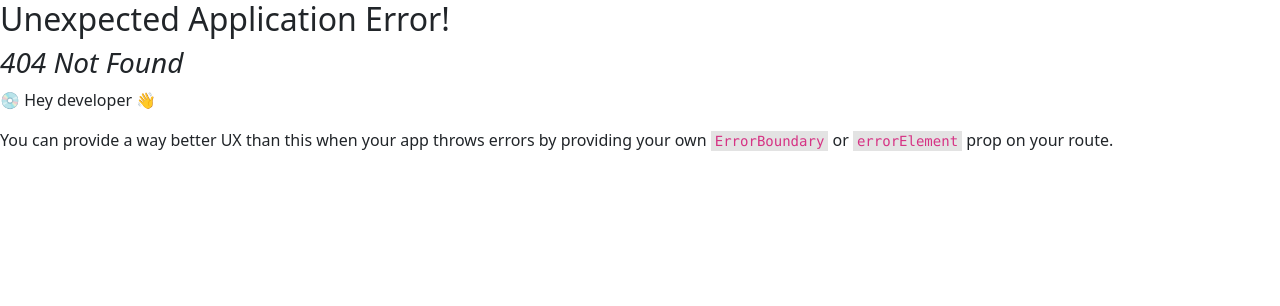
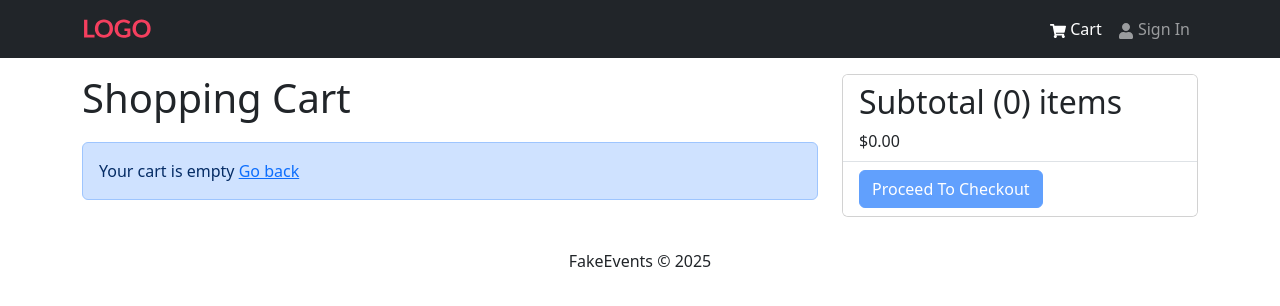
Before and after one commit to almalcaal/event-management-and-ticket-booking-system, a React (Vite) app in the folder frontend/: page /cart in a window 1280 px wide. Before the commit this address had no page. Shown: the top 306 px of the page. Built offline with nearby package versions, Linux system fonts and the light colour scheme.

Commit message:
frontend - cart screen

```diff
--- a/frontend/src/main.jsx
+++ b/frontend/src/main.jsx
@@ -14,12 +14,14 @@
 import "bootstrap/dist/css/bootstrap.min.css";
 import HomeScreen from "./screens/Home.screen.jsx";
 import ActivityScreen from "./screens/Activity.screen.jsx";
+import CartScreen from "./screens/Cart.screen.jsx";
 
 const router = createBrowserRouter(
   createRoutesFromElements(
     <Route path="/" element={<App />}>
       <Route index={true} path="/" element={<HomeScreen />} />
       <Route path="/activities/:id" element={<ActivityScreen />} />
+      <Route path="/cart" element={<CartScreen />} />
     </Route>
   )
 );
--- /dev/null
+++ b/frontend/src/screens/Cart.screen.jsx
@@ -0,0 +1,105 @@
+import { Link, useNavigate } from "react-router-dom";
+import { useDispatch, useSelector } from "react-redux";
+import {
+  Row,
+  Col,
+  ListGroup,
+  Image,
+  Form,
+  Button,
+  Card,
+} from "react-bootstrap";
+import { FaTrash } from "react-icons/fa";
+import Message from "../components/common/Message.component.jsx";
+import { addToCart } from "../slices/cart.slice.js";
+
+const CartScreen = () => {
+  const cart = useSelector((state) => state.cart);
+  const { cartItems } = cart;
+
+  const navigate = useNavigate();
+  const dispatch = useDispatch();
+
+  const addToCartHandler = async (product, quantity) => {
+    dispatch(addToCart({ ...product, quantity }));
+  };
+
+  return (
+    <>
+      <Row>
+        <Col md={8}>
+          <h1 style={{ marginBottom: "20px" }}>Shopping Cart</h1>
+          {cartItems.length === 0 ? (
+            <Message>
+              Your cart is empty <Link to="/">Go back</Link>
+            </Message>
+          ) : (
+            <ListGroup variant="flush">
+              {cartItems.map((item) => (
+                <ListGroup.Item key={item._id}>
+                  <Row>
+                    <Col md={2}>
+                      <Image src={item.image} alt={item.name} fluid rounded />
+                    </Col>
+                    <Col md={3}>
+                      <Link to={`/activities/${item._id}`}>{item.name}</Link>
+                    </Col>
+                    <Col md={2}>${item.price}</Col>
+                    <Col md={2}>
+                      <Form.Control
+                        as="select"
+                        value={item.quantity}
+                        onChange={(e) =>
+                          addToCartHandler(item, Number(e.target.value))
+                        }
+                      >
+                        {[...Array(item.spotsLeft).keys()].map((x) => (
+                          <option key={x + 1} value={x + 1}>
+                            {x + 1}
+                          </option>
+                        ))}
+                      </Form.Control>
+                    </Col>
+                    <Col md={2}>
+                      <Button type="button" variant="light">
+                        <FaTrash />
+                      </Button>
+                    </Col>
+                  </Row>
+                </ListGroup.Item>
+              ))}
+            </ListGroup>
+          )}
+        </Col>
+        <Col md={4}>
+          <Card>
+            <ListGroup variant="flush">
+              <ListGroup.Item>
+                <h2>
+                  Subtotal (
+                  {cartItems.reduce((acc, item) => acc + item.quantity, 0)})
+                  items
+                </h2>
+                $
+                {cartItems
+                  .reduce((acc, item) => acc + item.quantity * item.price, 0)
+                  .toFixed(2)}
+              </ListGroup.Item>
+              <ListGroup.Item>
+                <Button
+                  type="button"
+                  className="btn-block"
+                  disabled={cartItems.length === 0}
+                >
+                  Proceed To Checkout
+                </Button>
+              </ListGroup.Item>
+            </ListGroup>
+          </Card>
+        </Col>
+      </Row>
+    </>
+  );
+};
+
+export default CartScreen;
```
